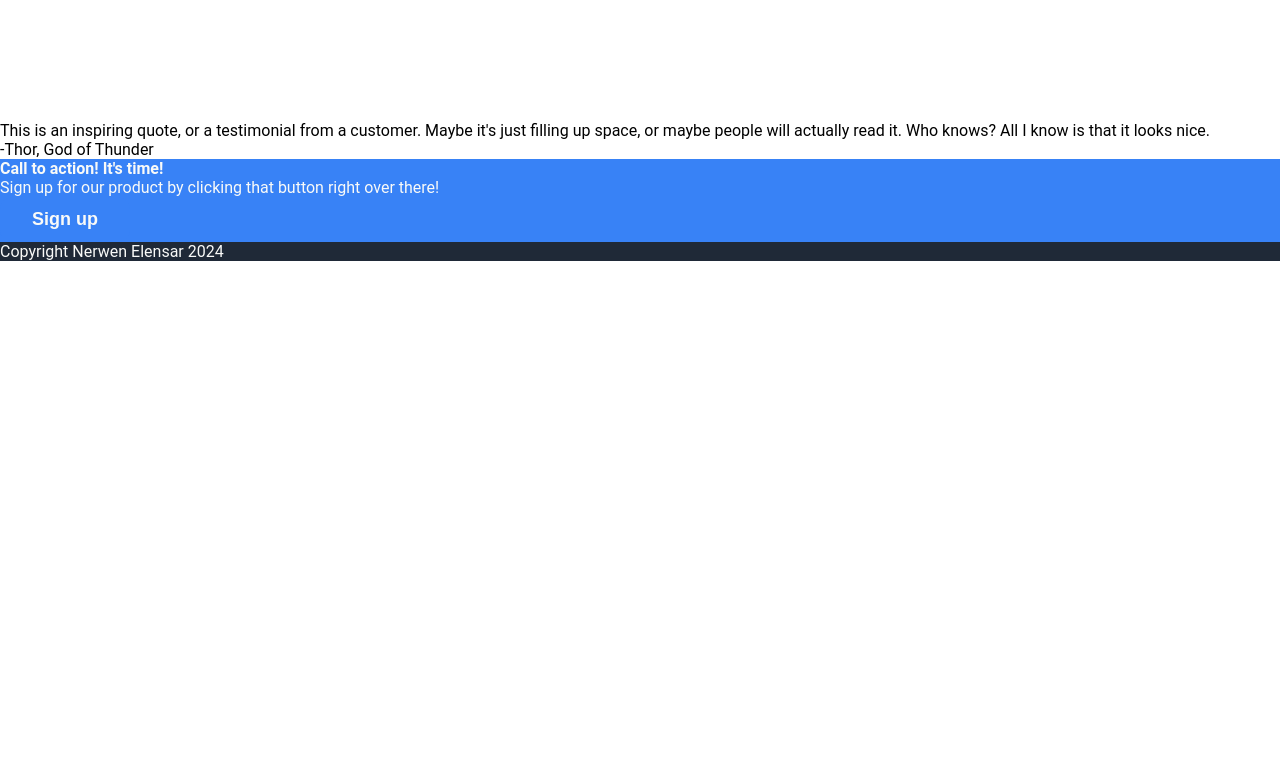
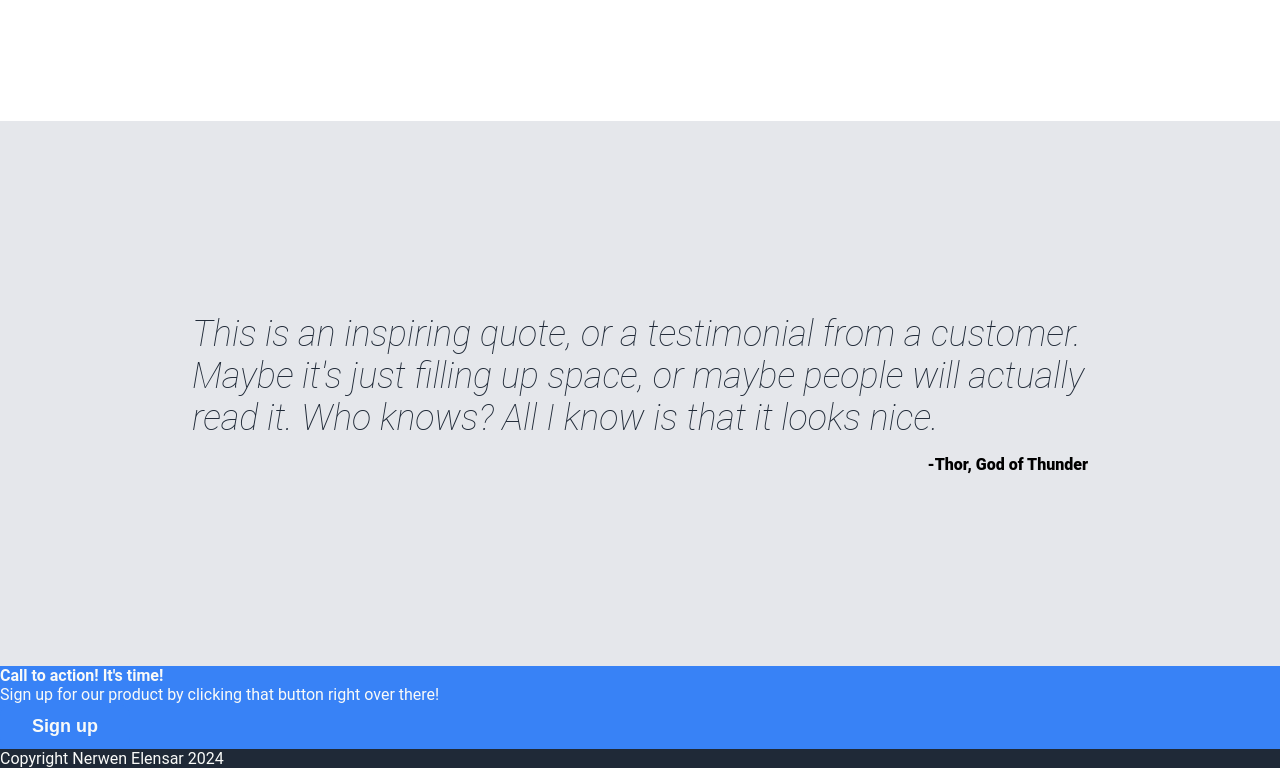
Before and after one commit to NerwenElensar/landing-page, a plain HTML site: page index.html in a window 1280 px wide. Shown: the part 1004-1772 px from the top of the page. Before the commit the page ends 1265 px from the top, so only its background shows below. Drawn offline with Linux system fonts and the light colour scheme.

Commit message:
style quote section

```diff
--- a/index.html
+++ b/index.html
@@ -56,13 +56,13 @@
 		</div>
 
     <div class="quote">
-      <p>
+      <p class="italic">
         This is an inspiring quote, or a testimonial from a customer. Maybe it's just filling
         up space, or maybe people will actually read it. Who knows? All I know is that it looks
         nice.
       </p>
 
-      <p>-Thor, God of Thunder</p>
+      <p class="author">-Thor, God of Thunder</p>
     </div>
 
     <div class="call-to-action">
--- a/styles.css
+++ b/styles.css
@@ -111,3 +111,28 @@ h2 {
 .info {
 	max-width: 150px;
 }
+
+/**Quote section**/
+
+.quote {
+	background-color: #E5E7EB;
+	display: flex;
+	flex-direction: column;
+	padding: 15%;
+	gap: 16px;
+	flex-basis: auto;
+}
+
+.italic {
+	font-size: 36px;
+	font-weight: lighter;
+	font-style: italic;
+	color: #1F2937;
+}
+
+.author {
+	font-weight: 800;
+	align-self: flex-end;
+}
+
+/**Call to Action**/
```
